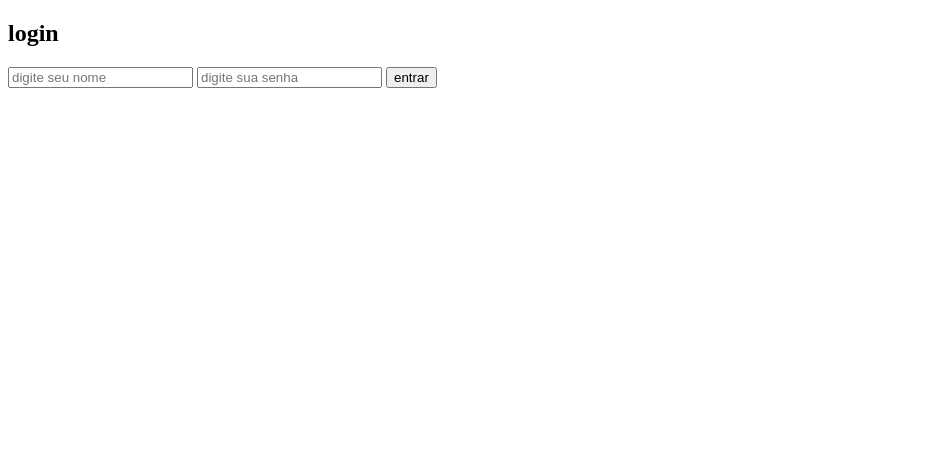
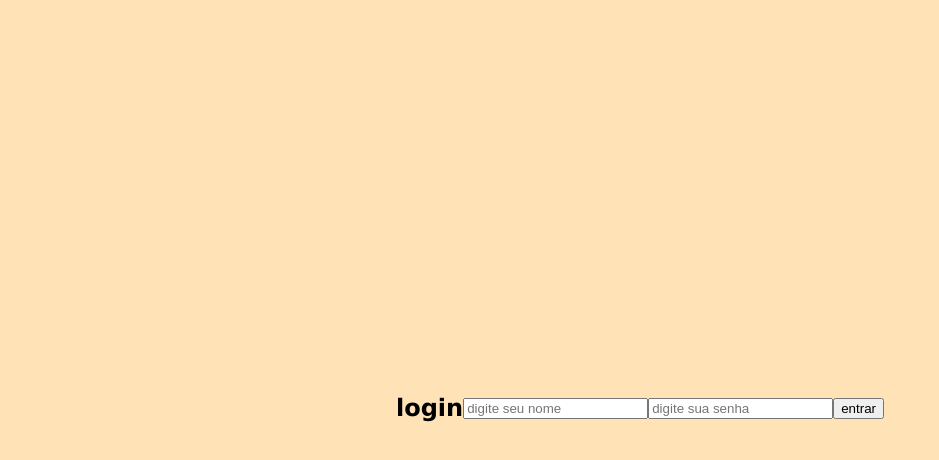
Before and after one commit to Mar1a6/tela-de-login, a plain HTML site: page index.html in a window 1280 px wide. Shown: the whole page, without its empty margins (0-939 px from the left). Drawn offline with Linux system fonts and the light colour scheme.

Commit message:
segundo commit

```diff
--- a/index.html
+++ b/index.html
@@ -3,6 +3,7 @@
 <head>
     <meta charset="UTF-8">
     <meta name="viewport" content="width=device-width, initial-scale=1.0">
+    <link rel="stylesheet" href="style.css">
     <title>tela de login</title>
 </head>
 <body>
--- a/style.css
+++ b/style.css
@@ -0,0 +1,17 @@
+{*
+    margin: 0;
+padding:0;
+}
+
+body{
+    font-family: Verdana, Geneva, Tahoma, sans-serif;
+    background-color: rgb(255, 226, 182);
+    display: flex;
+    justify-content: center;
+    align-items: center;
+    height: 100vh;
+
+
+
+    .login_conteiner{
+        background-color: rgba(101, green, blue, alpha);
```
